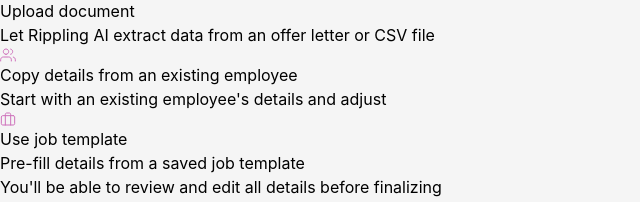
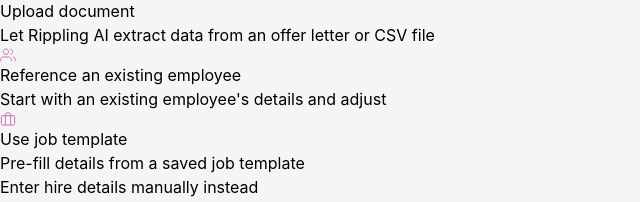
Before and after one commit to gjingru/AI-entry-point, a React (Vite) app: page /start-hiring in a window 1280 px wide. Shown: the part 951-1153 px from the top of the page, without its empty margins (0-640 px from the left). Built offline with nearby package versions, Linux system fonts and the light colour scheme; the HTML template or start-up script is replaced by a standard one.

Commit message:
Update StartHiringView

```diff
--- a/src/views/StartHiringView.tsx
+++ b/src/views/StartHiringView.tsx
@@ -1653,7 +1653,7 @@
                     </div>
                     <div className="flex flex-col gap-0.5 flex-1 min-w-0">
                                       <p className="font-semibold leading-4 text-black text-[12px] text-left">
-                                        Copy details from an existing employee
+                                        Reference an existing employee
                                       </p>
                                       <p className="font-normal leading-4 text-black text-[12px] text-left">
                                         Start with an existing employee's details and adjust
@@ -1743,10 +1743,6 @@
           </div>
           )}
 
-          {/* Review reassurance text */}
-          <p className="text-[13px] text-[#716f6c] text-center w-full pt-4">
-            You'll be able to review and edit all details before finalizing
-          </p>
 
           {/* Manual Entry Link - Always visible */}
           <p
```
